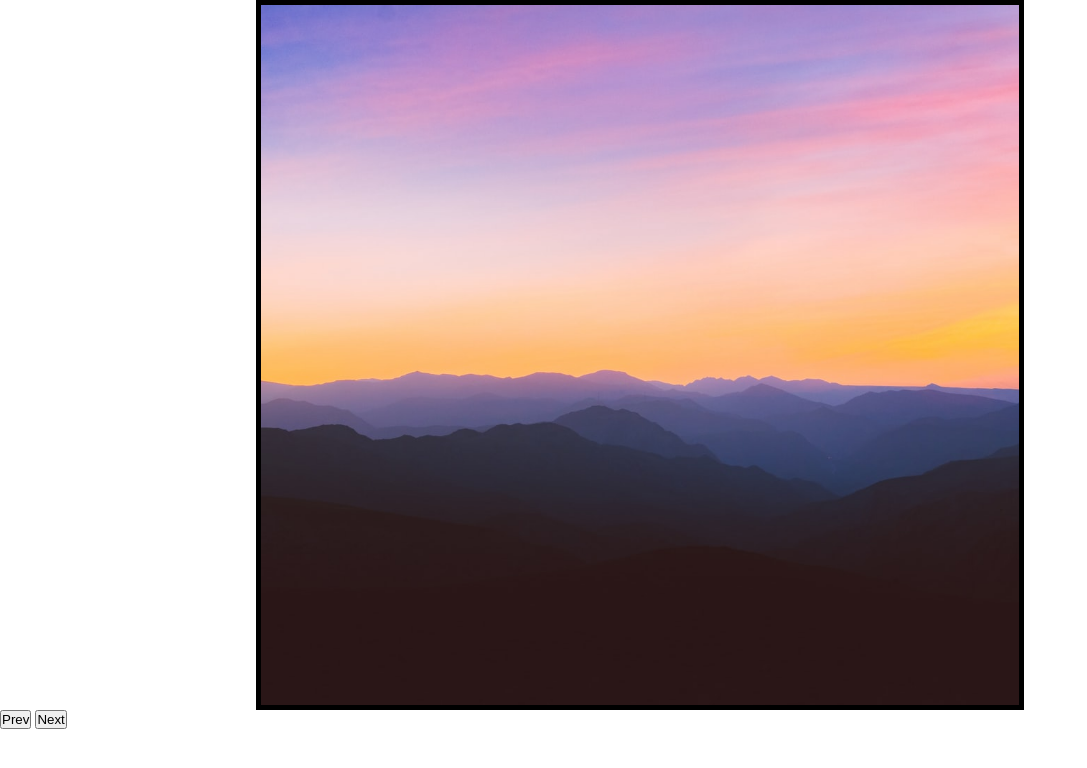
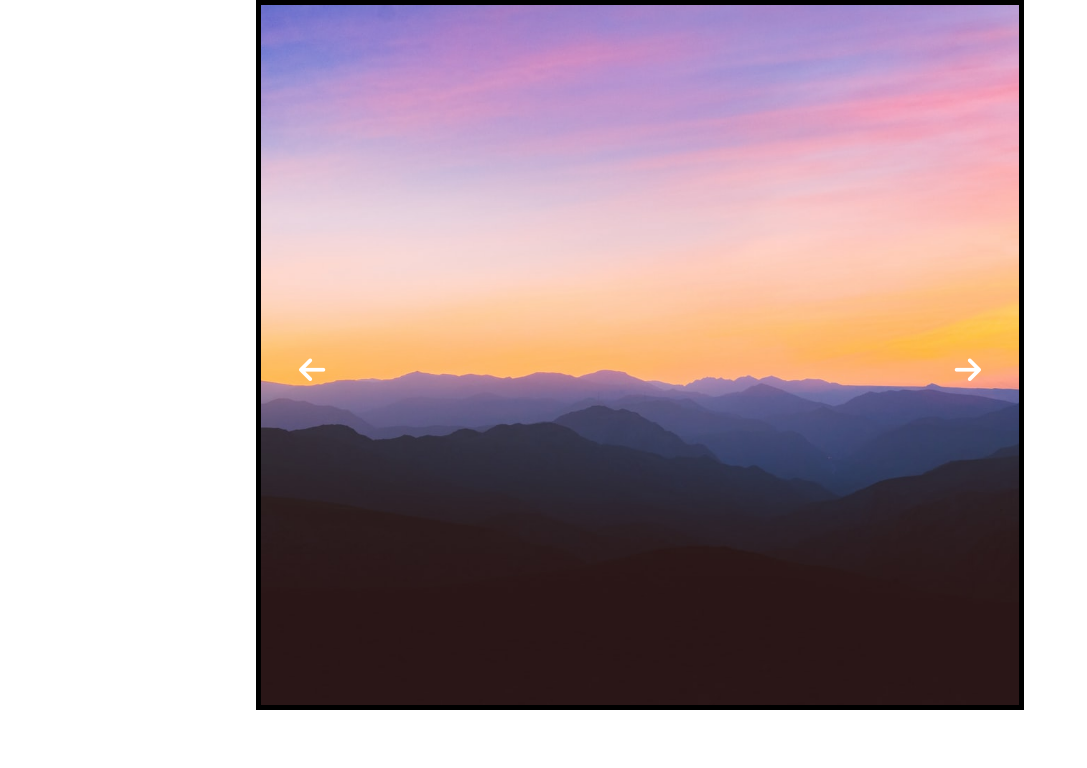
Before and after one commit to Annie-Huang/carousel-tutorial, a website: page index.html in a window 1280 px wide. Shown: the whole page, without its empty margins (0-1087 px from the left). Drawn offline with Linux system fonts and the light colour scheme.

Commit message:
Font awesome icons

```diff
--- a/Note.txt
+++ b/Note.txt
@@ -3,4 +3,6 @@ How To Create An Image Slider In HTML, CSS & Javascript
 
 https://github.com/Annie-Huang/carousel-tutorial
 https://github.com/Annie-Huang/image-slider
+
+https://fontawesome.com/v6.0/icons?d=gallery&p=1&q=arrow&s=solid
 =====================================================================
--- a/app.js
+++ b/app.js
@@ -16,6 +16,7 @@ carouselSlide.style.transform = 'translateX(' + -size * counter + 'px)';
 
 nextBtn.addEventListener('click', () => {
   console.log('next clicked');
+  console.log('counter=', counter);
 
   // This is in case you click too fast on the next button without giving time for the transaction to finish so it can make the jump to the first element.
   if (counter >= carouselImages.length - 1) return;
@@ -27,6 +28,7 @@ nextBtn.addEventListener('click', () => {
 
 prevBtn.addEventListener('click', () => {
   console.log('prev clicked');
+  console.log('counter=', counter);
 
   // This is in case you click too fast on the prev button without giving time for the transaction to finish so it can make the jump to the last element.
   if (counter <= 0) return;
--- a/index.html
+++ b/index.html
@@ -5,11 +5,14 @@
   <meta name='viewport'
         content='width=device-width, user-scalable=no, initial-scale=1.0, maximum-scale=1.0, minimum-scale=1.0'>
   <meta http-equiv='X-UA-Compatible' content='ie=edge'>
+  <script src="https://kit.fontawesome.com/d8de2d9986.js"></script>
   <link rel="stylesheet" href="style.css">
   <title>Vanilla Carousel</title>
 </head>
 <body>
   <div class='carousel-container'>
+    <i class="fas fa-arrow-left" id='prevBtn'></i>
+    <i class="fas fa-arrow-right" id='nextBtn'></i>
     <div class='carousel-slide'>
       <img src='./img/6.jfif' id='lastClone' alt=''>
       <img src='./img/1.jfif' alt=''>
@@ -21,8 +24,6 @@
       <img src='./img/1.jfif' id='firstClone' alt=''>
     </div>
   </div>
-  <button id='prevBtn'>Prev</button>
-  <button id='nextBtn'>Next</button>
 
 <script src="app.js"></script>
 </body>
--- a/style.css
+++ b/style.css
@@ -11,6 +11,8 @@
 
   /* !!!! This is the location to hide the prev and next images... */
   overflow: hidden;
+
+  position: relative;
 }
 
 .carousel-slide {
@@ -18,3 +20,23 @@
   width: 100%;
   height: 700px;
 }
+
+#prevBtn {
+  position: absolute;
+  top: 50%;
+  z-index: 10;
+  left: 5%;
+  font-size: 30px;
+  color: white;
+  cursor: pointer;
+}
+
+#nextBtn {
+  position: absolute;
+  top: 50%;
+  z-index: 10;
+  right: 5%;
+  font-size: 30px;
+  color: white;
+  cursor: pointer;
+}
```
